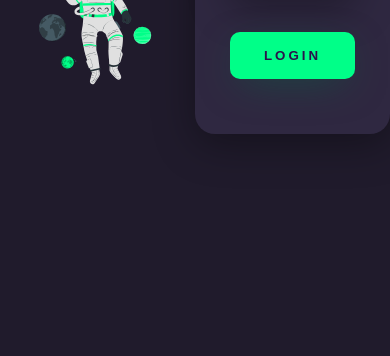
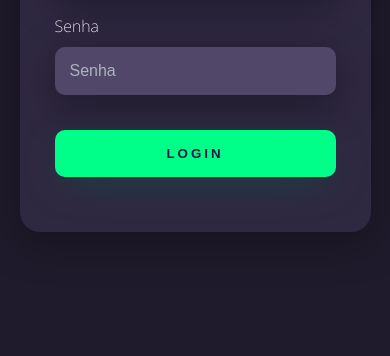
Before and after one commit to DouglasWillianBasilio/telalogin, a plain HTML site: page index.html in a window 390 px wide. Shown: the part 488-844 px from the top of the page. Drawn offline with Linux system fonts and the light colour scheme.

Commit message:
responsividade atualizada

```diff
--- a/style.css
+++ b/style.css
@@ -4,6 +4,10 @@
 body {
     margin: 0px;
     font-family: 'Noto Sans', sans-serif;
+}
+
+body * {
+    box-sizing: border-box;
 }
 
 .main-login {
@@ -116,7 +120,28 @@ body {
 }
 
 @media only screen and (max-width: 600px){
+    .main-login {
+        flex-direction: column;
+    }
+    .left-login > h1 {
+        display: none;
+    }
+
+    .left-login {
+        width: 100%;
+        height: auto;
+    }
+
+    .right-login {
+        width: 100%;
+        height: auto;
+    }
+
+    .left-login-image {
+        width: 50vw;
+    }
+
     .card-login {
-        width: 85%;
+        width: 90%;
     }
 }
```
